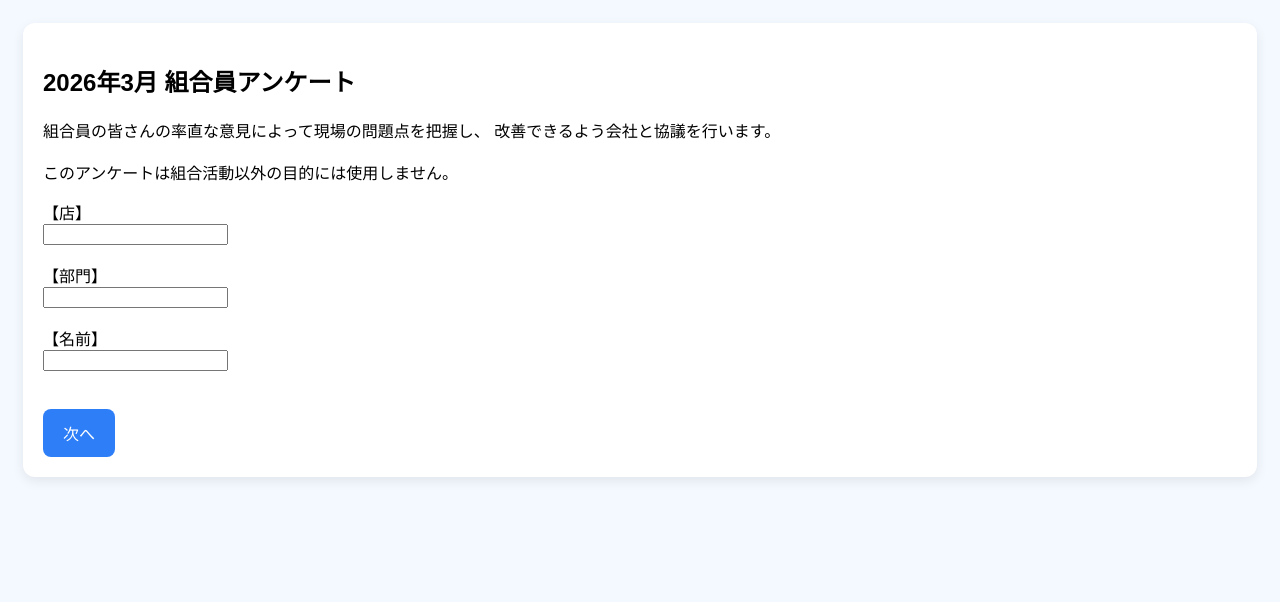
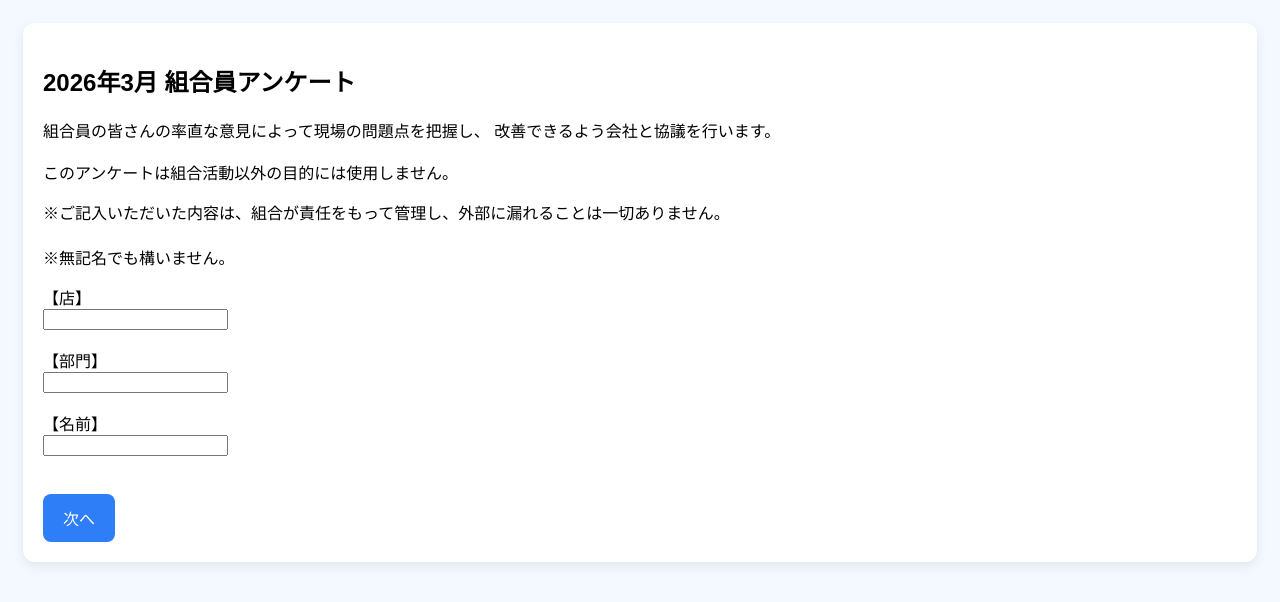
Before and after one commit to takashihayabusa/questionnaire, a Django app: template templates/survey.html in a window 1280 px wide. Shown: the top 602 px of the page. Run offline with Django 5.2, Linux system fonts and the light colour scheme; the template is opened without the code that fills it, so the values that code supplies are empty.

Commit message:
アンケート表紙修正（組合説明・店部門名前入力）

```diff
--- a/templates/survey.html
+++ b/templates/survey.html
@@ -73,6 +73,13 @@ margin-top:10px;
 組合員の皆さんの率直な意見によって現場の問題点を把握し、
 改善できるよう会社と協議を行います。<br><br>
 このアンケートは組合活動以外の目的には使用しません。
+</p>
+<p style="line-height:1.8; font-size:16px;">
+※ご記入いただいた内容は、組合が責任をもって管理し、外部に漏れることは一切ありません。
+</p>
+
+<p style="font-size:16px;">
+※無記名でも構いません。
 </p>
 
 【店】<br>
```
